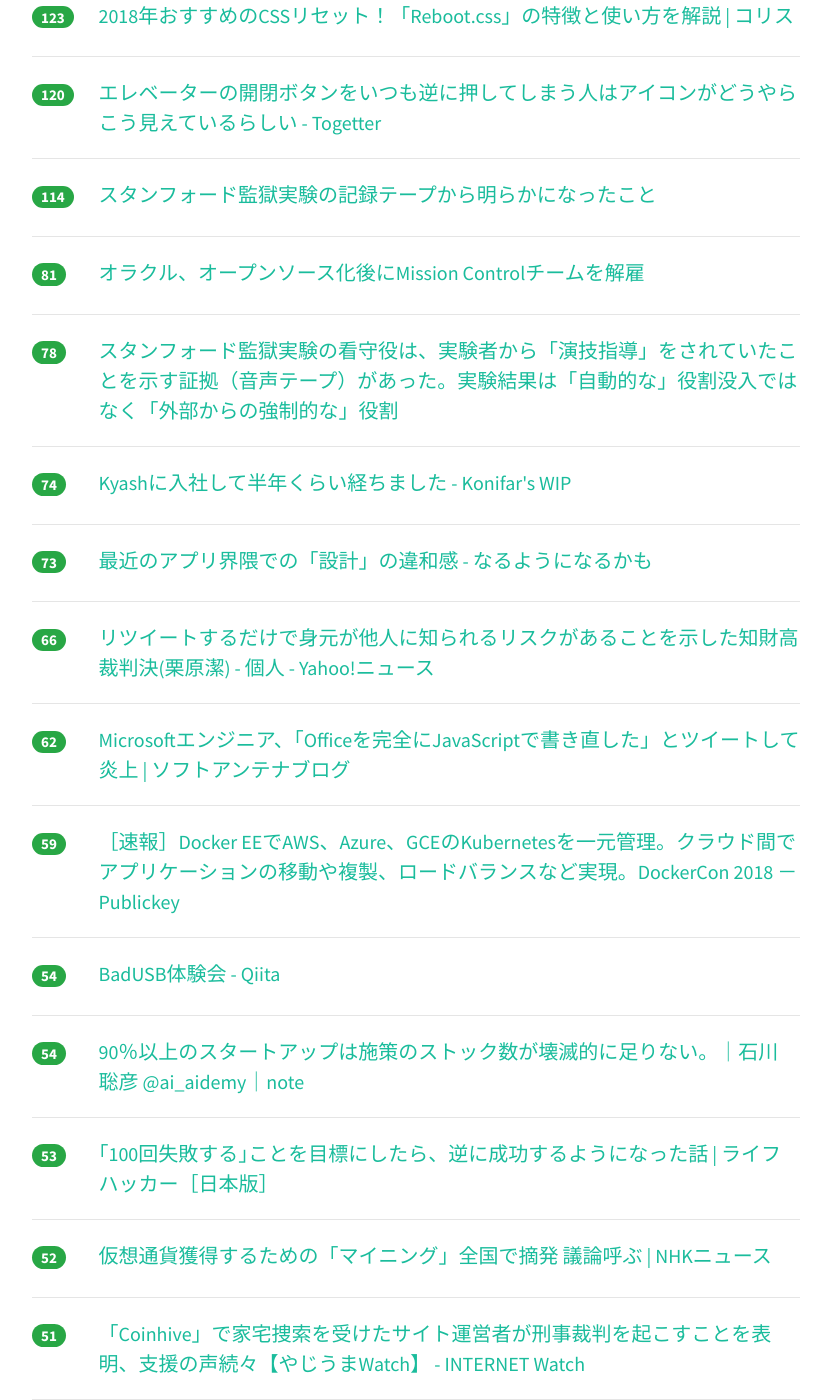
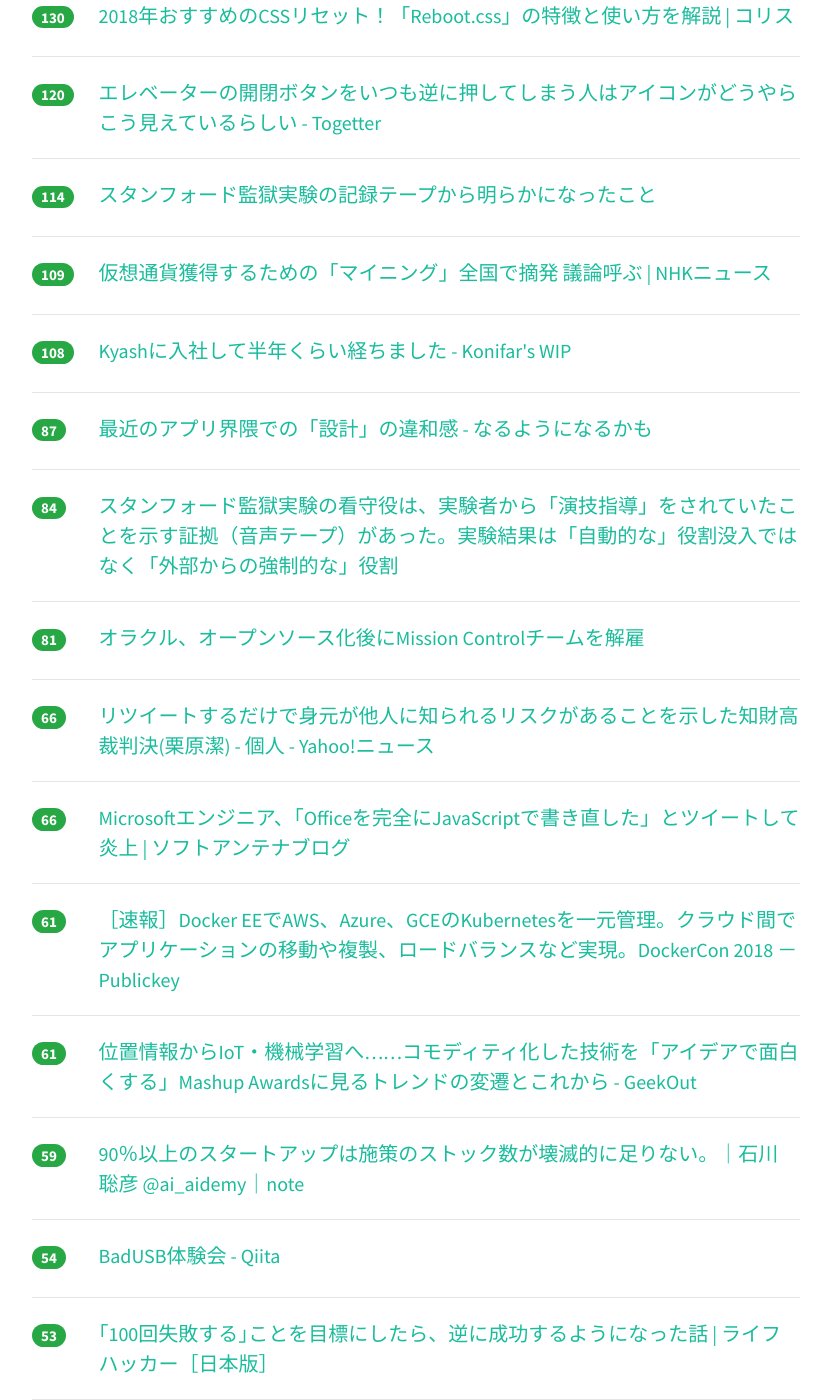
Before and after one commit to yatta47/hatena-matome-site, a Jekyll site: the page built from _posts/2018-06-14-hatena.md, in a window 1280 px wide and 1400 px high, scrolled down 1216 px. Shown: the whole window, without its empty margins (224-1053 px from the left). Built offline with Jekyll 4.4.1, drawn with Linux system fonts in a browser that asks for light colours; nearby versions of some CDN libraries; some of the changed text lies outside the part shown.

Commit message:
Updated 2018-06-14

```diff
--- a/_posts/2018-06-14-hatena.md
+++ b/_posts/2018-06-14-hatena.md
@@ -1,53 +1,53 @@
 ---
 layout: post
 title:  "2018-06-14 はてぶIT"
-date:   2018-06-14 21:02:42
+date:   2018-06-14 22:02:07
 tags: [it-hotentry]
 ---
-51 件のデータあり
+53 件のデータあり
 
 <hr><div class="row">
-<div class="col-1"><span class="badge badge-pill badge-success h2">384</span></div>
+<div class="col-1"><span class="badge badge-pill badge-success h2">389</span></div>
 <div class="col-11"><a href='http://nlab.itmedia.co.jp/nl/articles/1806/13/news150.html' target='_blank'>まとめサイト「保守速報」から広告バナーが完全消滅　広告主に問い合わせる“広告剥がし”の動きが加速か - ねとらぼ</a></div>
 </div>
 <hr>
 <div class="row">
-<div class="col-1"><span class="badge badge-pill badge-success h2">318</span></div>
+<div class="col-1"><span class="badge badge-pill badge-success h2">345</span></div>
+<div class="col-11"><a href='http://www.npa.go.jp/cyber/policy/180614_2.html' target='_blank'>仮想通貨を採掘するツール（マイニングツール）に関する注意喚起 | 警察庁　サイバー犯罪対策：広報・施策</a></div>
+</div>
+<hr>
+<div class="row">
+<div class="col-1"><span class="badge badge-pill badge-success h2">342</span></div>
 <div class="col-11"><a href='https://webweb.hatenablog.com/blog/wordpress-to-hatenablog' target='_blank'>SEOに最適なブログとは？WordPressからはてなブログにした理由 - web > SEO</a></div>
 </div>
 <hr>
 <div class="row">
-<div class="col-1"><span class="badge badge-pill badge-success h2">302</span></div>
+<div class="col-1"><span class="badge badge-pill badge-success h2">333</span></div>
+<div class="col-11"><a href='https://togetter.com/li/1237059' target='_blank'>IT企業「メール、電話は全部Slack、紙とペン、パワポ使ってない」昭和企業「1日2時間くらいメール打ってバカほど電話し会議はパワポ資料に手書きで書き込み」 - Togetter</a></div>
+</div>
+<hr>
+<div class="row">
+<div class="col-1"><span class="badge badge-pill badge-success h2">321</span></div>
 <div class="col-11"><a href='http://portal.nifty.com/kiji/180613203136_1.htm' target='_blank'>1985年誕生「Windows1.0」を触ってみたら、恐怖のおっちょこちょいOSだった - デイリーポータルZ</a></div>
 </div>
 <hr>
 <div class="row">
-<div class="col-1"><span class="badge badge-pill badge-success h2">278</span></div>
-<div class="col-11"><a href='https://togetter.com/li/1237059' target='_blank'>IT企業「メール、電話は全部Slack、紙とペン、パワポ使ってない」昭和企業「1日2時間くらいメール打ってバカほど電話し会議はパワポ資料に手書きで書き込み」 - Togetter</a></div>
+<div class="col-1"><span class="badge badge-pill badge-success h2">252</span></div>
+<div class="col-11"><a href='https://www.sankei.com/affairs/news/180614/afr1806140035-n1.html' target='_blank'>違法マイニングで１６人摘発　１０県警、仮想通貨獲得で不正アクセス - 産経ニュース</a></div>
 </div>
 <hr>
 <div class="row">
-<div class="col-1"><span class="badge badge-pill badge-success h2">274</span></div>
-<div class="col-11"><a href='http://www.npa.go.jp/cyber/policy/180614_2.html' target='_blank'>仮想通貨を採掘するツール（マイニングツール）に関する注意喚起 | 警察庁　サイバー犯罪対策：広報・施策</a></div>
-</div>
-<hr>
-<div class="row">
-<div class="col-1"><span class="badge badge-pill badge-success h2">215</span></div>
+<div class="col-1"><span class="badge badge-pill badge-success h2">232</span></div>
 <div class="col-11"><a href='https://www.publickey1.jp/blog/18/docker_for_winmacguidockercon_2018.html' target='_blank'>［速報］次期Docker for Win/Mac、GUIの数クリックで簡単にアプリケーションのコンテナ化と実行が可能に。DockerCon 2018 － Publickey</a></div>
 </div>
 <hr>
 <div class="row">
-<div class="col-1"><span class="badge badge-pill badge-success h2">209</span></div>
-<div class="col-11"><a href='https://www.sankei.com/affairs/news/180614/afr1806140035-n1.html' target='_blank'>違法マイニングで１６人摘発　１０県警、仮想通貨獲得で不正アクセス - 産経ニュース</a></div>
-</div>
-<hr>
-<div class="row">
-<div class="col-1"><span class="badge badge-pill badge-success h2">134</span></div>
+<div class="col-1"><span class="badge badge-pill badge-success h2">141</span></div>
 <div class="col-11"><a href='https://jp.techcrunch.com/2018/06/14/2018-06-13-microsoft-gives-office-a-refreshed-look-and-feel/' target='_blank'>Microsoft、Officeをメジャーアップデートへ――Fluentデザイン言語を全面的に採用 | TechCrunch Japan</a></div>
 </div>
 <hr>
 <div class="row">
-<div class="col-1"><span class="badge badge-pill badge-success h2">123</span></div>
+<div class="col-1"><span class="badge badge-pill badge-success h2">130</span></div>
 <div class="col-11"><a href='https://coliss.com/articles/build-websites/operation/css/new-reset-rebootcss.html' target='_blank'>2018年おすすめのCSSリセット！「Reboot.css」の特徴と使い方を解説 | コリス</a></div>
 </div>
 <hr>
@@ -62,23 +62,28 @@ tags: [it-hotentry]
 </div>
 <hr>
 <div class="row">
-<div class="col-1"><span class="badge badge-pill badge-success h2">81</span></div>
-<div class="col-11"><a href='https://www.infoq.com/jp/news/2018/06/open-source-jmc' target='_blank'>オラクル、オープンソース化後にMission Controlチームを解雇</a></div>
+<div class="col-1"><span class="badge badge-pill badge-success h2">109</span></div>
+<div class="col-11"><a href='https://www3.nhk.or.jp/news/html/20180614/k10011478131000.html' target='_blank'>仮想通貨獲得するための「マイニング」全国で摘発 議論呼ぶ | NHKニュース</a></div>
 </div>
 <hr>
 <div class="row">
-<div class="col-1"><span class="badge badge-pill badge-success h2">78</span></div>
+<div class="col-1"><span class="badge badge-pill badge-success h2">108</span></div>
+<div class="col-11"><a href='http://konifar.hatenablog.com/entry/2018/06/14/173716' target='_blank'>Kyashに入社して半年くらい経ちました - Konifar's WIP</a></div>
+</div>
+<hr>
+<div class="row">
+<div class="col-1"><span class="badge badge-pill badge-success h2">87</span></div>
+<div class="col-11"><a href='http://quesera2.hatenablog.jp/entry/2018/06/14/022504' target='_blank'>最近のアプリ界隈での「設計」の違和感 - なるようになるかも</a></div>
+</div>
+<hr>
+<div class="row">
+<div class="col-1"><span class="badge badge-pill badge-success h2">84</span></div>
 <div class="col-11"><a href='https://togetter.com/li/1236937' target='_blank'>スタンフォード監獄実験の看守役は、実験者から「演技指導」をされていたことを示す証拠（音声テープ）があった。実験結果は「自動的な」役割没入ではなく「外部からの強制的な」役割</a></div>
 </div>
 <hr>
 <div class="row">
-<div class="col-1"><span class="badge badge-pill badge-success h2">74</span></div>
-<div class="col-11"><a href='http://konifar.hatenablog.com/entry/2018/06/14/173716' target='_blank'>Kyashに入社して半年くらい経ちました - Konifar's WIP</a></div>
-</div>
-<hr>
-<div class="row">
-<div class="col-1"><span class="badge badge-pill badge-success h2">73</span></div>
-<div class="col-11"><a href='http://quesera2.hatenablog.jp/entry/2018/06/14/022504' target='_blank'>最近のアプリ界隈での「設計」の違和感 - なるようになるかも</a></div>
+<div class="col-1"><span class="badge badge-pill badge-success h2">81</span></div>
+<div class="col-11"><a href='https://www.infoq.com/jp/news/2018/06/open-source-jmc' target='_blank'>オラクル、オープンソース化後にMission Controlチームを解雇</a></div>
 </div>
 <hr>
 <div class="row">
@@ -87,23 +92,28 @@ tags: [it-hotentry]
 </div>
 <hr>
 <div class="row">
-<div class="col-1"><span class="badge badge-pill badge-success h2">62</span></div>
+<div class="col-1"><span class="badge badge-pill badge-success h2">66</span></div>
 <div class="col-11"><a href='https://www.softantenna.com/wp/software/office-in-javascript/' target='_blank'>Microsoftエンジニア、「Officeを完全にJavaScriptで書き直した」とツイートして炎上 | ソフトアンテナブログ</a></div>
 </div>
 <hr>
 <div class="row">
+<div class="col-1"><span class="badge badge-pill badge-success h2">61</span></div>
+<div class="col-11"><a href='https://www.publickey1.jp/blog/18/docker_eeawsazuregcekubernetesdockercon_2018.html' target='_blank'>［速報］Docker EEでAWS、Azure、GCEのKubernetesを一元管理。クラウド間でアプリケーションの移動や複製、ロードバランスなど実現。DockerCon 2018 － Publickey</a></div>
+</div>
+<hr>
+<div class="row">
+<div class="col-1"><span class="badge badge-pill badge-success h2">61</span></div>
+<div class="col-11"><a href='https://geek-out.jp/column/entry/2018/06/14/110000' target='_blank'>位置情報からIoT・機械学習へ……コモディティ化した技術を「アイデアで面白くする」Mashup Awardsに見るトレンドの変遷とこれから - GeekOut</a></div>
+</div>
+<hr>
+<div class="row">
 <div class="col-1"><span class="badge badge-pill badge-success h2">59</span></div>
-<div class="col-11"><a href='https://www.publickey1.jp/blog/18/docker_eeawsazuregcekubernetesdockercon_2018.html' target='_blank'>［速報］Docker EEでAWS、Azure、GCEのKubernetesを一元管理。クラウド間でアプリケーションの移動や複製、ロードバランスなど実現。DockerCon 2018 － Publickey</a></div>
+<div class="col-11"><a href='https://note.mu/aki1275/n/n44fcf4f858f6' target='_blank'>90％以上のスタートアップは施策のストック数が壊滅的に足りない。｜石川 聡彦 @ai_aidemy｜note</a></div>
 </div>
 <hr>
 <div class="row">
 <div class="col-1"><span class="badge badge-pill badge-success h2">54</span></div>
 <div class="col-11"><a href='https://qiita.com/halt/items/9e7f5d4ccfd28f89a11b' target='_blank'>BadUSB体験会 - Qiita</a></div>
-</div>
-<hr>
-<div class="row">
-<div class="col-1"><span class="badge badge-pill badge-success h2">54</span></div>
-<div class="col-11"><a href='https://note.mu/aki1275/n/n44fcf4f858f6' target='_blank'>90％以上のスタートアップは施策のストック数が壊滅的に足りない。｜石川 聡彦 @ai_aidemy｜note</a></div>
 </div>
 <hr>
 <div class="row">
@@ -113,7 +123,7 @@ tags: [it-hotentry]
 <hr>
 <div class="row">
 <div class="col-1"><span class="badge badge-pill badge-success h2">52</span></div>
-<div class="col-11"><a href='https://www3.nhk.or.jp/news/html/20180614/k10011478131000.html' target='_blank'>仮想通貨獲得するための「マイニング」全国で摘発 議論呼ぶ | NHKニュース</a></div>
+<div class="col-11"><a href='http://tech.nikkeibp.co.jp/atcl/nxt/column/18/00001/00620/' target='_blank'>オフィスを廃止したIT企業、全員リモートワークの実態 | 日経 xTECH（クロステック）</a></div>
 </div>
 <hr>
 <div class="row">
@@ -122,13 +132,13 @@ tags: [it-hotentry]
 </div>
 <hr>
 <div class="row">
-<div class="col-1"><span class="badge badge-pill badge-success h2">50</span></div>
-<div class="col-11"><a href='https://geek-out.jp/column/entry/2018/06/14/110000' target='_blank'>位置情報からIoT・機械学習へ……コモディティ化した技術を「アイデアで面白くする」Mashup Awardsに見るトレンドの変遷とこれから - GeekOut</a></div>
+<div class="col-1"><span class="badge badge-pill badge-success h2">51</span></div>
+<div class="col-11"><a href='https://tech.pepabo.com/2018/06/14/engineer-assessment/' target='_blank'>ペパボのエンジニア文化を醸成するエンジニア評価制度 - ペパボテックブログ</a></div>
 </div>
 <hr>
 <div class="row">
-<div class="col-1"><span class="badge badge-pill badge-success h2">48</span></div>
-<div class="col-11"><a href='http://tech.nikkeibp.co.jp/atcl/nxt/column/18/00001/00620/' target='_blank'>オフィスを廃止したIT企業、全員リモートワークの実態 | 日経 xTECH（クロステック）</a></div>
+<div class="col-1"><span class="badge badge-pill badge-success h2">47</span></div>
+<div class="col-11"><a href='http://ascii.jp/elem/000/001/691/1691531/' target='_blank'>ASCII.jp：Python入門書22冊を読み比べてみた｜エデュケーション＠プログラミング＋</a></div>
 </div>
 <hr>
 <div class="row">
@@ -142,13 +152,8 @@ tags: [it-hotentry]
 </div>
 <hr>
 <div class="row">
-<div class="col-1"><span class="badge badge-pill badge-success h2">46</span></div>
-<div class="col-11"><a href='http://ascii.jp/elem/000/001/691/1691531/' target='_blank'>ASCII.jp：Python入門書22冊を読み比べてみた｜エデュケーション＠プログラミング＋</a></div>
-</div>
-<hr>
-<div class="row">
-<div class="col-1"><span class="badge badge-pill badge-success h2">46</span></div>
-<div class="col-11"><a href='https://tech.pepabo.com/2018/06/14/engineer-assessment/' target='_blank'>ペパボのエンジニア文化を醸成するエンジニア評価制度 - ペパボテックブログ</a></div>
+<div class="col-1"><span class="badge badge-pill badge-success h2">45</span></div>
+<div class="col-11"><a href='https://gigazine.net/news/20180614-deep-video-impossibly-good/' target='_blank'>ディープラーニングを使った驚異のムービー編集技術「Deep Video」では人の表情や頭・目の動き、まばたきまで別の人に移植可能 - GIGAZINE</a></div>
 </div>
 <hr>
 <div class="row">
@@ -158,17 +163,37 @@ tags: [it-hotentry]
 <hr>
 <div class="row">
 <div class="col-1"><span class="badge badge-pill badge-success h2">44</span></div>
-<div class="col-11"><a href='https://gigazine.net/news/20180614-deep-video-impossibly-good/' target='_blank'>ディープラーニングを使った驚異のムービー編集技術「Deep Video」では人の表情や頭・目の動き、まばたきまで別の人に移植可能 - GIGAZINE</a></div>
+<div class="col-11"><a href='http://gameboku.blog.jp/archives/74950527.html' target='_blank'>メルカリ  本当にあった怖いコメント10選。 : ゲムぼく。</a></div>
+</div>
+<hr>
+<div class="row">
+<div class="col-1"><span class="badge badge-pill badge-success h2">42</span></div>
+<div class="col-11"><a href='http://www.itmedia.co.jp/news/articles/1806/14/news069.html' target='_blank'>有料チャンネル視聴できる「Amazon Prime Videoチャンネル」日本で開始 - ITmedia NEWS</a></div>
+</div>
+<hr>
+<div class="row">
+<div class="col-1"><span class="badge badge-pill badge-success h2">41</span></div>
+<div class="col-11"><a href='https://gigazine.net/news/20180614-point-hive/' target='_blank'>「ユーザーのCPUを使用するが仮想通貨の採掘はせずにただ重くなるだけ」のツールが開発される - GIGAZINE</a></div>
 </div>
 <hr>
 <div class="row">
 <div class="col-1"><span class="badge badge-pill badge-success h2">40</span></div>
-<div class="col-11"><a href='http://www.itmedia.co.jp/news/articles/1806/14/news069.html' target='_blank'>有料チャンネル視聴できる「Amazon Prime Videoチャンネル」日本で開始 - ITmedia NEWS</a></div>
+<div class="col-11"><a href='https://ics.media/entry/18412' target='_blank'>次世代仕様のWebGPUとは？　次期macOSでのOpenGL非推奨化はWebGLに影響をもたらすのか - ICS MEDIA</a></div>
 </div>
 <hr>
 <div class="row">
 <div class="col-1"><span class="badge badge-pill badge-success h2">39</span></div>
 <div class="col-11"><a href='https://aws.amazon.com/jp/blogs/news/a-case-study-of-tuning-autovacuum-in-amazon-rds-for-postgresql/' target='_blank'>Amazon RDS for PostgreSQLにおける自動バキュームのケーススタディ | Amazon Web Services ブログ</a></div>
+</div>
+<hr>
+<div class="row">
+<div class="col-1"><span class="badge badge-pill badge-success h2">39</span></div>
+<div class="col-11"><a href='https://anond.hatelabo.jp/20180614131514' target='_blank'>友達とか同僚に</a></div>
+</div>
+<hr>
+<div class="row">
+<div class="col-1"><span class="badge badge-pill badge-success h2">39</span></div>
+<div class="col-11"><a href='https://k-tai.watch.impress.co.jp/docs/news/1127548.html' target='_blank'>5Gの標準仕様、ついに決まる - ケータイ Watch</a></div>
 </div>
 <hr>
 <div class="row">
@@ -187,38 +212,13 @@ tags: [it-hotentry]
 </div>
 <hr>
 <div class="row">
-<div class="col-1"><span class="badge badge-pill badge-success h2">37</span></div>
-<div class="col-11"><a href='https://gigazine.net/news/20180614-point-hive/' target='_blank'>「ユーザーのCPUを使用するが仮想通貨の採掘はせずにただ重くなるだけ」のツールが開発される - GIGAZINE</a></div>
-</div>
-<hr>
-<div class="row">
-<div class="col-1"><span class="badge badge-pill badge-success h2">36</span></div>
-<div class="col-11"><a href='https://anond.hatelabo.jp/20180614131514' target='_blank'>友達とか同僚に</a></div>
-</div>
-<hr>
-<div class="row">
-<div class="col-1"><span class="badge badge-pill badge-success h2">36</span></div>
-<div class="col-11"><a href='https://ics.media/entry/18412' target='_blank'>次世代仕様のWebGPUとは？　次期macOSでのOpenGL非推奨化はWebGLに影響をもたらすのか - ICS MEDIA</a></div>
-</div>
-<hr>
-<div class="row">
 <div class="col-1"><span class="badge badge-pill badge-success h2">34</span></div>
-<div class="col-11"><a href='https://k-tai.watch.impress.co.jp/docs/news/1127548.html' target='_blank'>5Gの標準仕様、ついに決まる - ケータイ Watch</a></div>
+<div class="col-11"><a href='https://requ.ameba.jp/' target='_blank'>REQU [リキュー] - 知識や特技のマーケット</a></div>
 </div>
 <hr>
 <div class="row">
 <div class="col-1"><span class="badge badge-pill badge-success h2">33</span></div>
 <div class="col-11"><a href='https://asnokaze.hatenablog.com/entry/2018/06/14/023800' target='_blank'>Chromeが6週間毎にTLSバージョン番号を変更していくかもしれない - ASnoKaze blog</a></div>
-</div>
-<hr>
-<div class="row">
-<div class="col-1"><span class="badge badge-pill badge-success h2">33</span></div>
-<div class="col-11"><a href='http://gameboku.blog.jp/archives/74950527.html' target='_blank'>メルカリ  本当にあった怖いコメント10選。 : ゲムぼく。</a></div>
-</div>
-<hr>
-<div class="row">
-<div class="col-1"><span class="badge badge-pill badge-success h2">33</span></div>
-<div class="col-11"><a href='https://requ.ameba.jp/' target='_blank'>REQU [リキュー] - 知識や特技のマーケット</a></div>
 </div>
 <hr>
 <div class="row">
@@ -232,8 +232,18 @@ tags: [it-hotentry]
 </div>
 <hr>
 <div class="row">
-<div class="col-1"><span class="badge badge-pill badge-success h2">25</span></div>
+<div class="col-1"><span class="badge badge-pill badge-success h2">29</span></div>
+<div class="col-11"><a href='https://www3.nhk.or.jp/shutoken-news/20180614/0013101.html' target='_blank'>“マイニング”摘発で議論呼ぶ｜NHK 首都圏のニュース</a></div>
+</div>
+<hr>
+<div class="row">
+<div class="col-1"><span class="badge badge-pill badge-success h2">26</span></div>
 <div class="col-11"><a href='https://jp.techcrunch.com/2018/06/14/vrize-3dad/' target='_blank'>Webサイト上で3Dキャラクターが動き回るーーVRizeがインタラクティブ3DCG広告を配信開始 | TechCrunch Japan</a></div>
+</div>
+<hr>
+<div class="row">
+<div class="col-1"><span class="badge badge-pill badge-success h2">26</span></div>
+<div class="col-11"><a href='http://bookmark.hatenastaff.com/entry/featured_theme_to_a_close' target='_blank'>はてなブックマークアプリの「注目テーマ」など、複数機能を終了します - はてなブックマーク開発ブログ</a></div>
 </div>
 <hr>
 <div class="row">
@@ -247,13 +257,13 @@ tags: [it-hotentry]
 </div>
 <hr>
 <div class="row">
-<div class="col-1"><span class="badge badge-pill badge-success h2">20</span></div>
+<div class="col-1"><span class="badge badge-pill badge-success h2">22</span></div>
 <div class="col-11"><a href='http://gameboku.blog.jp/archives/75924103.html' target='_blank'>メルカリ 本当にあった怖いコメント10選 Part2。 : ゲムぼく。</a></div>
 </div>
 <hr>
 <div class="row">
-<div class="col-1"><span class="badge badge-pill badge-success h2">18</span></div>
-<div class="col-11"><a href='https://www3.nhk.or.jp/shutoken-news/20180614/0013101.html' target='_blank'>“マイニング”摘発で議論呼ぶ｜NHK 首都圏のニュース</a></div>
+<div class="col-1"><span class="badge badge-pill badge-success h2">21</span></div>
+<div class="col-11"><a href='http://www.npa.go.jp/cyber/policy/180614.html' target='_blank'>仮想通貨を採掘するツール（マイニングツール）に関する注意喚起</a></div>
 </div>
 <hr>
 <div class="row">
```
